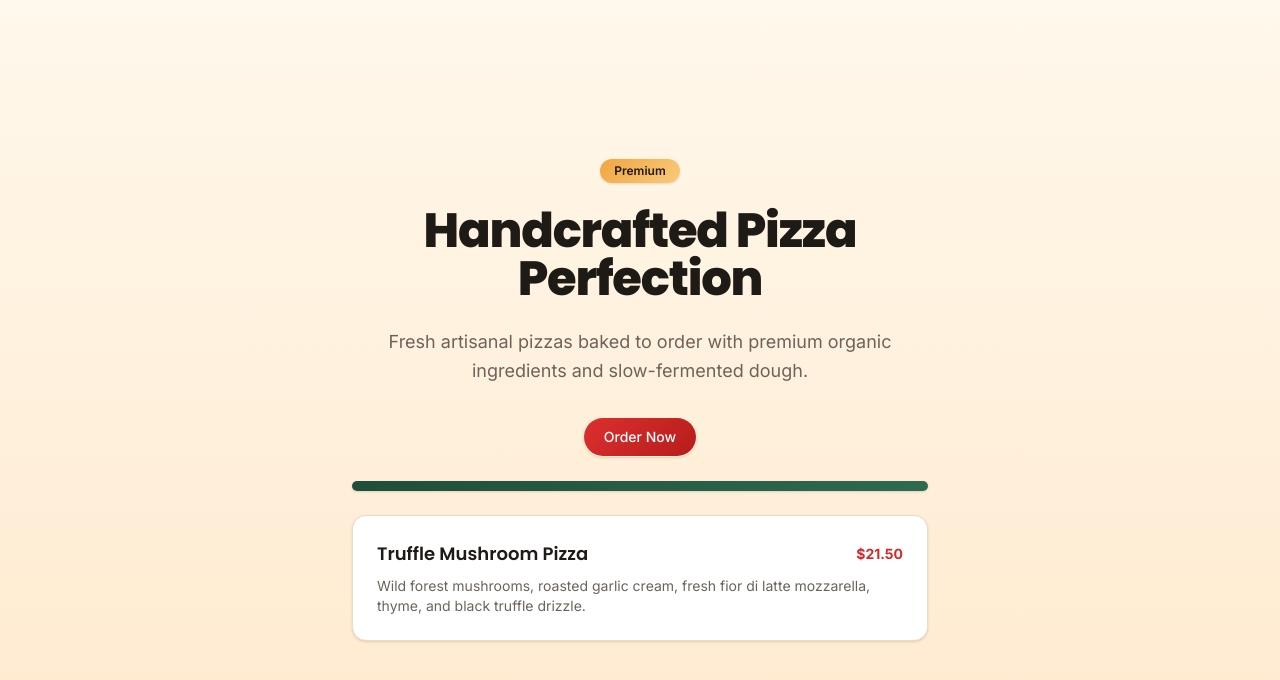
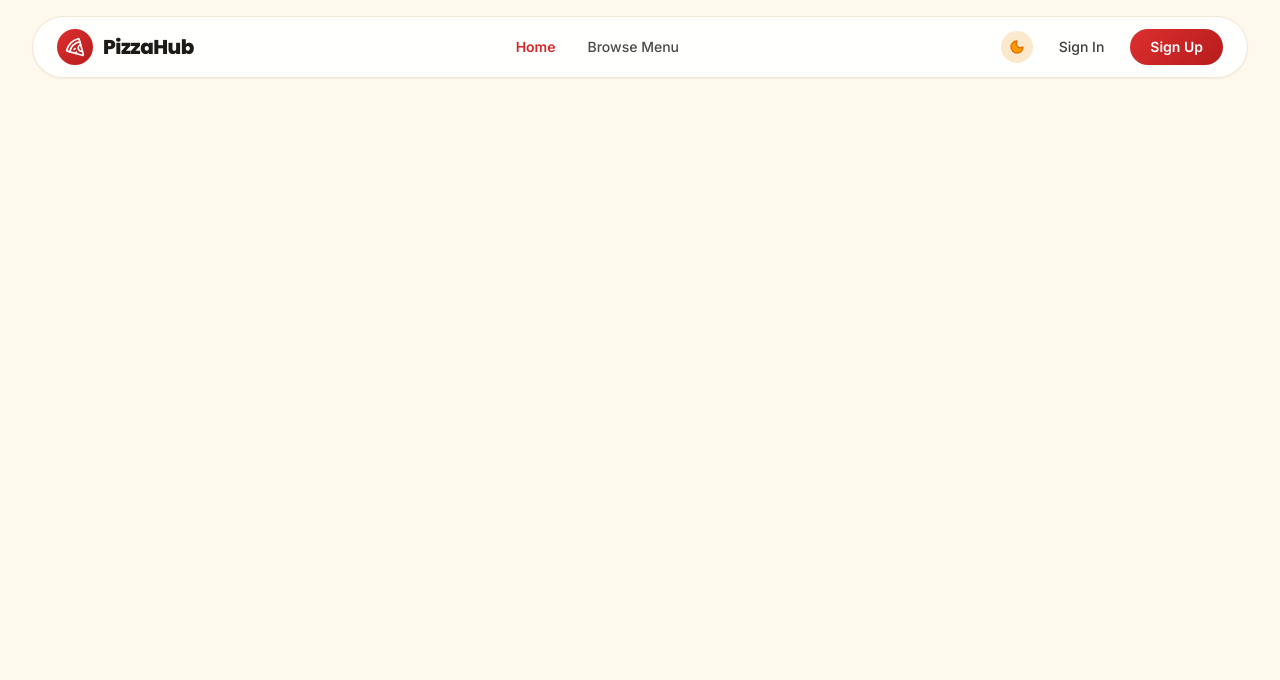
Before and after one commit to asif213067/PizzaHub-Client, a Next.js app: page / in a window 1280 px wide. Shown: the top 680 px of the page. Built offline with nearby package versions, Linux system fonts and the light colour scheme.

Commit message:
feat: added navber and the dark light toggle system

```diff
--- a/src/app/layout.tsx
+++ b/src/app/layout.tsx
@@ -1,6 +1,7 @@
 import type { Metadata } from "next";
 import { Inter, Poppins } from "next/font/google";
 import "./globals.css";
+import { Navbar } from "@/components/navbar";
 
 const inter = Inter({
   variable: "--font-inter",
@@ -14,8 +15,8 @@ const poppins = Poppins({
 });
 
 export const metadata: Metadata = {
-  title: "PizzaHub",
-  description: "Artisanal Pizza Made Fresh Daily",
+  title: "PizzaHub - Artisanal Pizza Made Fresh Daily",
+  description: "Hot & Fresh Pizza Delivered to Your Door from Local Shops",
 };
 
 export default function RootLayout({
@@ -24,8 +25,15 @@ export default function RootLayout({
   children: React.ReactNode;
 }>) {
   return (
-    <html lang="en" className={`${inter.variable} ${poppins.variable} h-full antialiased`}>
-      <body className="min-h-full flex flex-col">{children}</body>
+    <html
+      lang="en"
+      className={`${inter.variable} ${poppins.variable} h-full antialiased`}
+      suppressHydrationWarning
+    >
+      <body className="min-h-full flex flex-col bg-background text-foreground">
+        <Navbar />
+        <div className="flex-1 flex flex-col">{children}</div>
+      </body>
     </html>
   );
 }
--- a/src/app/page.tsx
+++ b/src/app/page.tsx
@@ -1,43 +1,7 @@
-import { Button } from "@/components/ui/button";
-
 export default function Home() {
   return (
-    <main className="min-h-screen bg-[image:var(--gradient-page)] flex flex-col items-center justify-center p-6 sm:p-12">
-      <div className="w-full max-w-xl flex flex-col items-center text-center space-y-6">
-        <div className="inline-flex items-center px-3.5 py-1 rounded-full text-xs font-semibold text-stone-900 bg-[image:var(--gradient-gold)] shadow-sm">
-          Premium
-        </div>
-
-        <h1 className="text-4xl sm:text-5xl font-extrabold tracking-tight text-foreground font-heading">
-          Handcrafted Pizza Perfection
-        </h1>
-
-        <p className="text-base sm:text-lg text-muted-foreground max-w-lg leading-relaxed">
-          Fresh artisanal pizzas baked to order with premium organic ingredients and slow-fermented dough.
-        </p>
-
-        <div className="pt-2">
-          <Button size="default">
-            Order Now
-          </Button>
-        </div>
-
-        <div className="w-full h-2.5 rounded-full bg-[image:var(--gradient-forest)] shadow-sm" />
-
-        <div className="w-full bg-white border border-border rounded-xl p-6 text-left shadow-sm">
-          <div className="flex items-center justify-between mb-2">
-            <h2 className="text-lg font-semibold text-foreground font-heading">
-              Truffle Mushroom Pizza
-            </h2>
-            <span className="text-sm font-bold text-primary">
-              $21.50
-            </span>
-          </div>
-          <p className="text-sm text-muted-foreground">
-            Wild forest mushrooms, roasted garlic cream, fresh fior di latte mozzarella, thyme, and black truffle drizzle.
-          </p>
-        </div>
-      </div>
+    <main className="min-h-[calc(100vh-80px)] w-full flex items-center justify-center p-6">
+      {/* Homepage sections will be built here one by one starting with the Hero/Banner section */}
     </main>
   );
 }
--- /dev/null
+++ b/src/components/navbar.tsx
@@ -0,0 +1,136 @@
+"use client";
+
+import { useState } from "react";
+import Link from "next/link";
+import { usePathname } from "next/navigation";
+import { Pizza, Menu, X } from "lucide-react";
+import { ThemeToggle } from "@/components/theme-toggle";
+
+export function Navbar() {
+  const pathname = usePathname();
+  const [mobileMenuOpen, setMobileMenuOpen] = useState(false);
+
+  const navLinks = [
+    { name: "Home", href: "/" },
+    { name: "Browse Menu", href: "/menu" },
+  ];
+
+  return (
+    <header className="w-full pt-4 px-4 sm:px-6 lg:px-8 sticky top-0 z-50">
+      <div className="max-w-7xl mx-auto">
+        <nav
+          aria-label="Main Navigation"
+          className="w-full bg-white/95 dark:bg-[#28241E]/95 backdrop-blur-md rounded-full border border-border/70 px-5 sm:px-6 py-2.5 sm:py-3 shadow-xs flex items-center justify-between transition-all"
+        >
+          {/* Left side: Website Logo */}
+          <Link
+            href="/"
+            className="flex items-center gap-2.5 shrink-0 group focus-visible:outline-none focus-visible:ring-2 focus-visible:ring-ring rounded-full"
+          >
+            <div className="size-8 sm:size-9 rounded-full bg-(image:--gradient-primary) flex items-center justify-center text-white shadow-xs group-hover:scale-105 transition-transform">
+              <Pizza className="size-4 sm:size-5" />
+            </div>
+            <span className="font-heading font-extrabold text-lg sm:text-xl tracking-tight text-foreground">
+              PizzaHub
+            </span>
+          </Link>
+
+          {/* Middle: Home and Browse navigation links (hidden on mobile, visible from md up) */}
+          <div className="hidden md:flex items-center gap-6 lg:gap-8">
+            {navLinks.map((link) => {
+              const isActive = pathname === link.href;
+              return (
+                <Link
+                  key={link.name}
+                  href={link.href}
+                  className={`text-sm font-medium transition-colors ${
+                    isActive
+                      ? "text-primary font-semibold"
+                      : "text-foreground/80 hover:text-foreground"
+                  }`}
+                >
+                  {link.name}
+                </Link>
+              );
+            })}
+          </div>
+
+          {/* Right side: Light/Dark mode toggle + Sign In + Sign Up (Desktop) */}
+          <div className="hidden md:flex items-center gap-3 sm:gap-4">
+            <ThemeToggle />
+            <Link
+              href="/auth/signin"
+              className="text-sm font-medium text-foreground/85 hover:text-foreground transition-colors px-2.5 py-1"
+            >
+              Sign In
+            </Link>
+            <Link
+              href="/auth/signup"
+              className="bg-(image:--gradient-primary) hover:brightness-105 active:brightness-95 text-white text-sm font-semibold px-5 py-2 rounded-full shadow-xs transition-all cursor-pointer"
+            >
+              Sign Up
+            </Link>
+          </div>
+
+          {/* Mobile Right side: Theme toggle + Hamburger */}
+          <div className="flex md:hidden items-center gap-2">
+            <ThemeToggle />
+            <button
+              type="button"
+              onClick={() => setMobileMenuOpen(!mobileMenuOpen)}
+              aria-label={mobileMenuOpen ? "Close menu" : "Open menu"}
+              className="p-1.5 rounded-full text-foreground/80 hover:text-foreground hover:bg-muted transition-colors cursor-pointer"
+            >
+              {mobileMenuOpen ? (
+                <X className="size-5" />
+              ) : (
+                <Menu className="size-5" />
+              )}
+            </button>
+          </div>
+        </nav>
+
+        {/* Mobile dropdown menu */}
+        {mobileMenuOpen && (
+          <div className="md:hidden mt-2 rounded-2xl bg-white/95 dark:bg-[#28241E]/95 backdrop-blur-md border border-border/80 p-4 shadow-lg flex flex-col gap-3 animate-in slide-in-from-top-2 duration-150">
+            <div className="flex flex-col gap-1 pb-3 border-b border-border/60">
+              {navLinks.map((link) => {
+                const isActive = pathname === link.href;
+                return (
+                  <Link
+                    key={link.name}
+                    href={link.href}
+                    onClick={() => setMobileMenuOpen(false)}
+                    className={`px-3 py-2 rounded-xl text-sm font-medium transition-colors ${
+                      isActive
+                        ? "text-primary font-semibold bg-primary/10"
+                        : "text-foreground/80 hover:text-foreground hover:bg-muted"
+                    }`}
+                  >
+                    {link.name}
+                  </Link>
+                );
+              })}
+            </div>
+            <div className="flex flex-col gap-2 pt-1">
+              <Link
+                href="/auth/signin"
+                onClick={() => setMobileMenuOpen(false)}
+                className="w-full text-center py-2 text-sm font-medium text-foreground rounded-full border border-border hover:bg-muted transition-colors"
+              >
+                Sign In
+              </Link>
+              <Link
+                href="/auth/signup"
+                onClick={() => setMobileMenuOpen(false)}
+                className="w-full text-center py-2 text-sm font-semibold text-white bg-(image:--gradient-primary) hover:brightness-105 rounded-full shadow-xs transition-all"
+              >
+                Sign Up
+              </Link>
+            </div>
+          </div>
+        )}
+      </div>
+    </header>
+  );
+}
--- /dev/null
+++ b/src/components/theme-toggle.tsx
@@ -0,0 +1,64 @@
+"use client";
+
+import { useEffect, useSyncExternalStore } from "react";
+import { Moon, Sun } from "lucide-react";
+
+function subscribe(callback: () => void) {
+  window.addEventListener("storage", callback);
+  const mediaQuery = window.matchMedia("(prefers-color-scheme: dark)");
+  mediaQuery.addEventListener("change", callback);
+  return () => {
+    window.removeEventListener("storage", callback);
+    mediaQuery.removeEventListener("change", callback);
+  };
+}
+
+function getSnapshot(): "light" | "dark" {
+  if (typeof window === "undefined") return "light";
+  const stored = localStorage.getItem("pizzahub-theme") as "light" | "dark" | null;
+  if (stored) return stored;
+  return window.matchMedia("(prefers-color-scheme: dark)").matches ? "dark" : "light";
+}
+
+function getServerSnapshot(): "light" | "dark" {
+  return "light";
+}
+
+export function ThemeToggle() {
+  const theme = useSyncExternalStore(subscribe, getSnapshot, getServerSnapshot);
+
+  // Synchronize DOM class with external state without calling setState
+  useEffect(() => {
+    if (theme === "dark") {
+      document.documentElement.classList.add("dark");
+    } else {
+      document.documentElement.classList.remove("dark");
+    }
+  }, [theme]);
+
+  const toggleTheme = () => {
+    const nextTheme = theme === "light" ? "dark" : "light";
+    localStorage.setItem("pizzahub-theme", nextTheme);
+    if (nextTheme === "dark") {
+      document.documentElement.classList.add("dark");
+    } else {
+      document.documentElement.classList.remove("dark");
+    }
+    window.dispatchEvent(new Event("storage"));
+  };
+
+  return (
+    <button
+      type="button"
+      onClick={toggleTheme}
+      aria-label={`Switch to ${theme === "light" ? "dark" : "light"} mode`}
+      className="size-8 rounded-full bg-[#FCE8CC] dark:bg-stone-800 flex items-center justify-center text-amber-700 dark:text-amber-300 hover:scale-105 active:scale-95 transition-all cursor-pointer focus-visible:outline-none focus-visible:ring-2 focus-visible:ring-ring"
+    >
+      {theme === "light" ? (
+        <Moon className="size-4 fill-amber-500 text-amber-600" />
+      ) : (
+        <Sun className="size-4 fill-amber-400 text-amber-400" />
+      )}
+    </button>
+  );
+}
```
Also changed, not shown: 1 other file (tests, documents, lock files or other folders).
